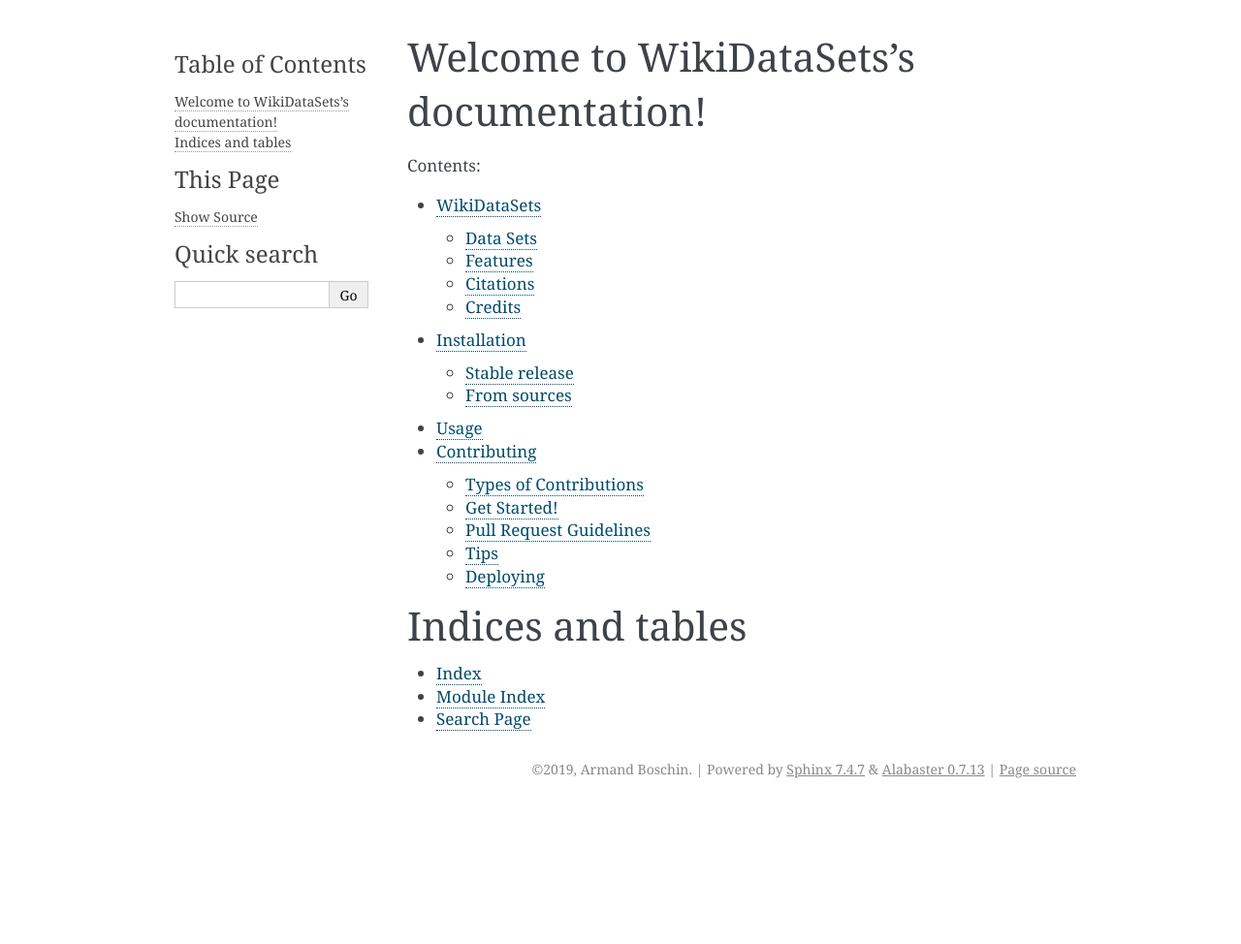
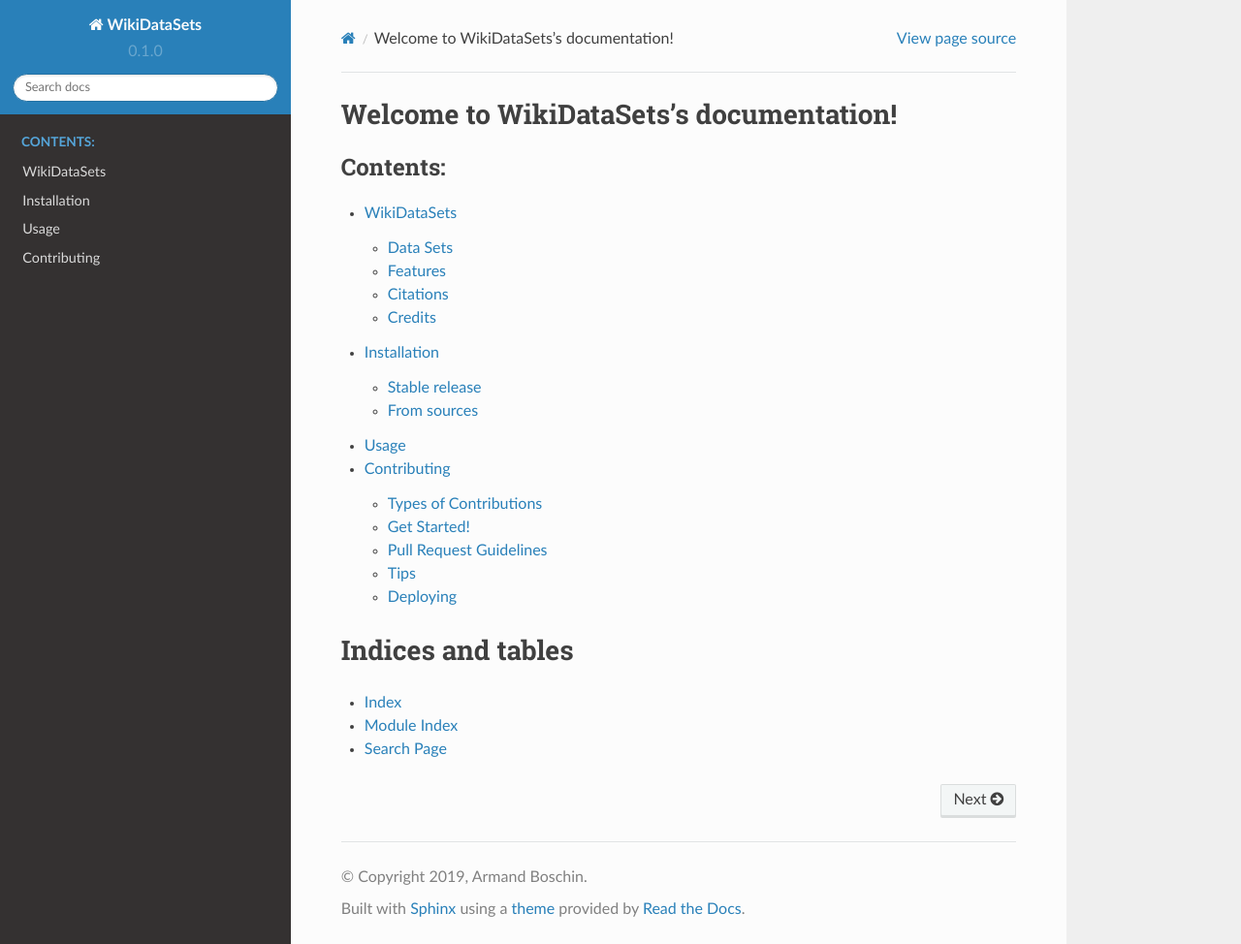
Before and after one commit to armand33/wikidatasets, a Sphinx documentation site: the page built from docs/index.rst, in a window 1280 px wide and 974 px high. Shown: the whole window at 97% size. Built offline with Sphinx 7.4.7 and the Read the Docs theme 2.0.0, drawn with Linux system fonts in a browser that asks for light colours; pages that are not in the unit, such as notebooks, are missing from menus; some of the changed lines change nothing that is shown.

Commit message:
Update conf.py

```diff
--- a/docs/conf.py
+++ b/docs/conf.py
@@ -32,7 +32,16 @@
 
 # Add any Sphinx extension module names here, as strings. They can be
 # extensions coming with Sphinx (named 'sphinx.ext.*') or your custom ones.
-extensions = ['sphinx.ext.autodoc', 'sphinx.ext.viewcode']
+extensions = ['sphinx.ext.autodoc',
+              'sphinx.ext.viewcode',
+              'sphinx.ext.autosummary',
+              'sphinx.ext.coverage',
+              'sphinx.ext.doctest',
+              'sphinx.ext.intersphinx',
+              'sphinx.ext.mathjax',
+              'sphinx.ext.napoleon',
+              'sphinx.ext.todo',
+              'sphinx.ext.viewcode']
 
 # Add any paths that contain templates here, relative to this directory.
 templates_path = ['_templates']
@@ -84,7 +93,7 @@
 # The theme to use for HTML and HTML Help pages.  See the documentation for
 # a list of builtin themes.
 #
-html_theme = 'alabaster'
+html_theme = 'sphinx_rtd_theme'
 
 # Theme options are theme-specific and customize the look and feel of a
 # theme further.  For a list of options available for each theme, see the
```
